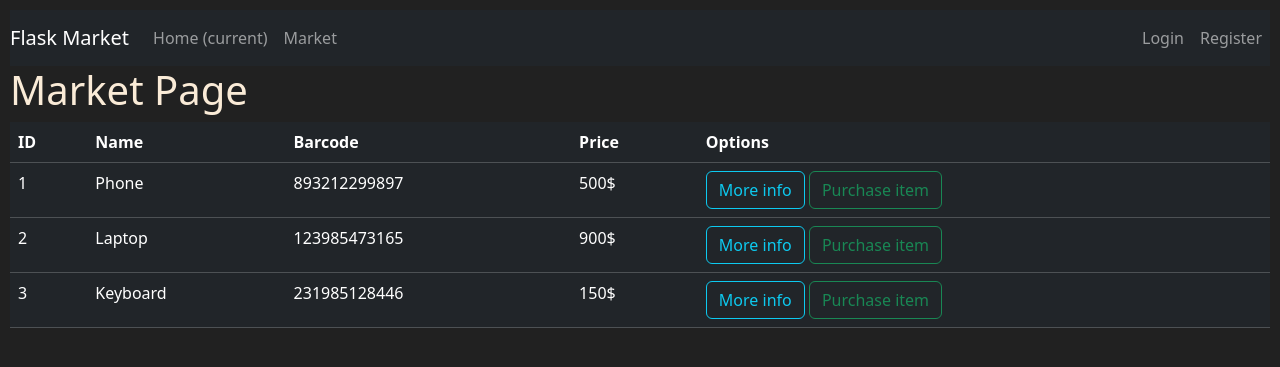
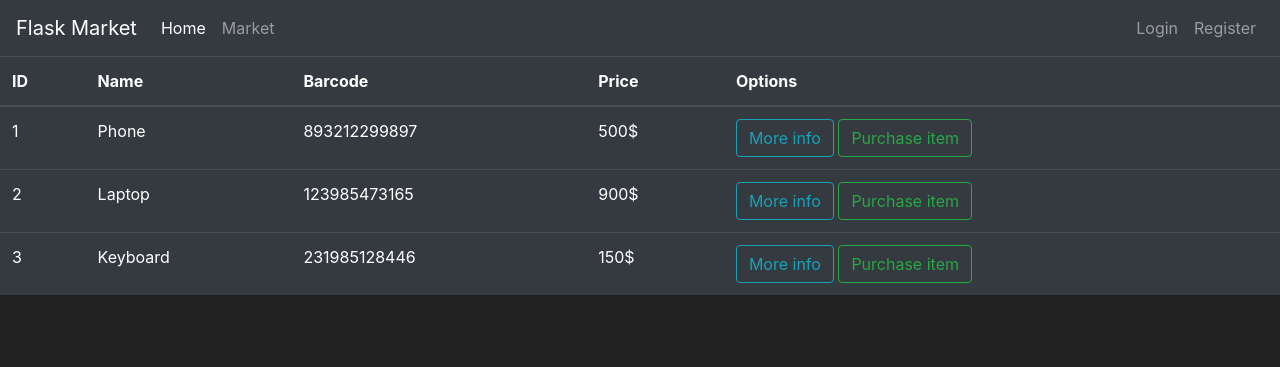
Before and after one commit to DiegoLimaDev/flask_learning, a Flask app: page /market in a window 1280 px wide. Shown: the top 367 px of the page. Run offline with Flask 2, Linux system fonts and the light colour scheme; some libraries are stand-ins or nearby versions.

Commit message:
[feat]part3 templates inheritance

```diff
--- /dev/null
+++ b/templates/base.html
@@ -0,0 +1,57 @@
+<!doctype html>
+<html lang="en">
+   <head>
+      <!-- Required meta tags -->
+      <meta charset="utf-8">
+      <meta name="viewport" content="width=device-width, initial-scale=1, shrink-to-fit=no">
+      <!-- Bootstrap CSS -->
+      <link rel="stylesheet" href="https://cdn.jsdelivr.net/npm/bootstrap@4.5.3/dist/css/bootstrap.min.css" integrity="sha384-TX8t27EcRE3e/ihU7zmQxVncDAy5uIKz4rEkgIXeMed4M0jlfIDPvg6uqKI2xXr2" crossorigin="anonymous">
+      <title>
+          {% block title %}
+
+          {% endblock %}
+      </title>
+   </head>
+   <body>
+    <nav class="navbar navbar-expand-md navbar-dark bg-dark">
+      <a class="navbar-brand" href="#">Flask Market</a>
+      <button class="navbar-toggler" type="button" data-toggle="collapse" data-target="#navbarNav">
+        <span class="navbar-toggler-icon"></span>
+      </button>
+      <div class="collapse navbar-collapse justify-content-between" id="navbarNav">
+        <ul class="navbar-nav mr-auto">
+          <li class="nav-item active">
+            <a class="nav-link" href="{{url_for('home_page')}}">Home <span class="sr-only">(current)</span></a>
+          </li>
+          <li class="nav-item">
+            <a class="nav-link" href="{{url_for('market_page')}}">Market</a>
+          </li>
+        </ul>
+        <ul class="navbar-nav">
+          <li class="nav-item">
+            <a class="nav-link" href="#">Login</a>
+          </li>
+          <li class="nav-item">
+            <a class="nav-link" href="#">Register</a>
+          </li>
+        </ul>
+      </div>
+  </nav>
+
+  {% block content %}
+  {% endblock %}
+
+      <!-- Optional JavaScript -->
+      <!-- jQuery first, then Popper.js, then Bootstrap JS -->
+      <script src='https://kit.fontawesome.com/a076d05399.js'></script>
+      <script src="https://code.jquery.com/jquery-3.5.1.slim.min.js" integrity="sha384-DfXdz2htPH0lsSSs5nCTpuj/zy4C+OGpamoFVy38MVBnE+IbbVYUew+OrCXaRkfj" crossorigin="anonymous"></script>
+      <script src="https://cdn.jsdelivr.net/npm/popper.js@1.16.1/dist/umd/popper.min.js" integrity="sha384-9/reFTGAW83EW2RDu2S0VKaIzap3H66lZH81PoYlFhbGU+6BZp6G7niu735Sk7lN" crossorigin="anonymous"></script>
+      <script src="https://stackpath.bootstrapcdn.com/bootstrap/4.5.2/js/bootstrap.min.js" integrity="sha384-B4gt1jrGC7Jh4AgTPSdUtOBvfO8shuf57BaghqFfPlYxofvL8/KUEfYiJOMMV+rV" crossorigin="anonymous"></script>
+   </body>
+   <style>
+      body {
+      background-color: #212121;
+      color: white
+      }
+   </style>
+</html>
--- a/templates/market.html
+++ b/templates/market.html
@@ -1,37 +1,9 @@
-<!doctype html>
-<html lang="en">
-  <head>
-    <meta charset="utf-8">
-    <meta name="viewport" content="width=device-width, initial-scale=1">
-    <title>Market</title>
-    <link href="https://cdn.jsdelivr.net/npm/bootstrap@5.3.0-alpha1/dist/css/bootstrap.min.css" rel="stylesheet" integrity="sha384-GLhlTQ8iRABdZLl6O3oVMWSktQOp6b7In1Zl3/Jr59b6EGGoI1aFkw7cmDA6j6gD" crossorigin="anonymous">
-  </head>
-  <body>
-    <nav class="navbar navbar-expand-md navbar-dark bg-dark">
-        <a class="navbar-brand" href="#">Flask Market</a>
-        <button class="navbar-toggler" type="button" data-toggle="collapse" data-target="#navbarNav">
-          <span class="navbar-toggler-icon"></span>
-        </button>
-        <div class="collapse navbar-collapse justify-content-between" id="navbarNav">
-          <ul class="navbar-nav mr-auto">
-              <li class="nav-item active">
-                  <a class="nav-link" href="#">Home <span class="sr-only">(current)</span></a>
-              </li>
-              <li class="nav-item">
-                  <a class="nav-link" href="#">Market</a>
-              </li>
-          </ul>
-          <ul class="navbar-nav">
-              <li class="nav-item">
-                  <a class="nav-link" href="#">Login</a>
-              </li>
-              <li class="nav-item">
-                  <a class="nav-link" href="#">Register</a>
-              </li>
-          </ul>
-        </div>
-    </nav>
-    <h1>Market Page</h1>
+{% extends 'base.html' %}
+{% block title %}
+  Market
+{% endblock %}
+
+{% block content %}
 <table class="table table-hover table-dark">
   <thead>
     <tr>
@@ -58,13 +30,4 @@
     {% endfor %}
   </tbody>
 </table>
-    <script src="https://cdn.jsdelivr.net/npm/bootstrap@5.3.0-alpha1/dist/js/bootstrap.bundle.min.js" integrity="sha384-w76AqPfDkMBDXo30jS1Sgez6pr3x5MlQ1ZAGC+nuZB+EYdgRZgiwxhTBTkF7CXvN" crossorigin="anonymous"></script>
-  </body>
-  <style>
-    body {
-      background-color: #212121;
-      color: antiquewhite;
-      padding: 10px;
-    }
-  </style>
-</html>
+{% endblock %}
```
Also changed, not shown: templates/home.html (+8 -44 lines). Lines whose indentation alone changed are shown as unchanged.
